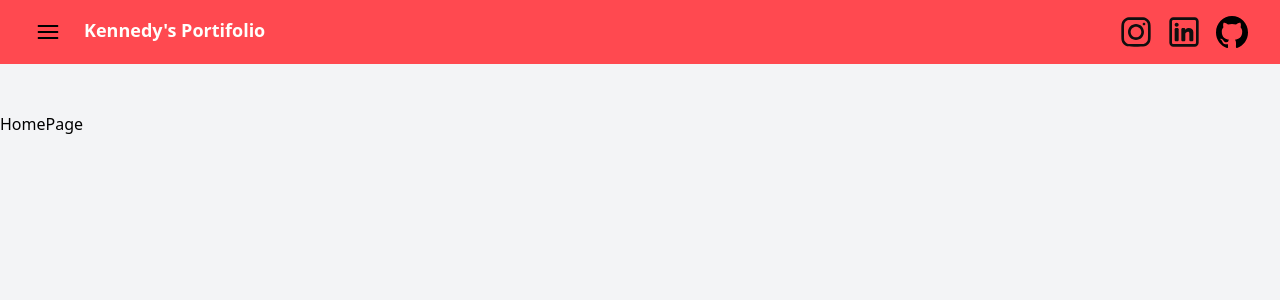
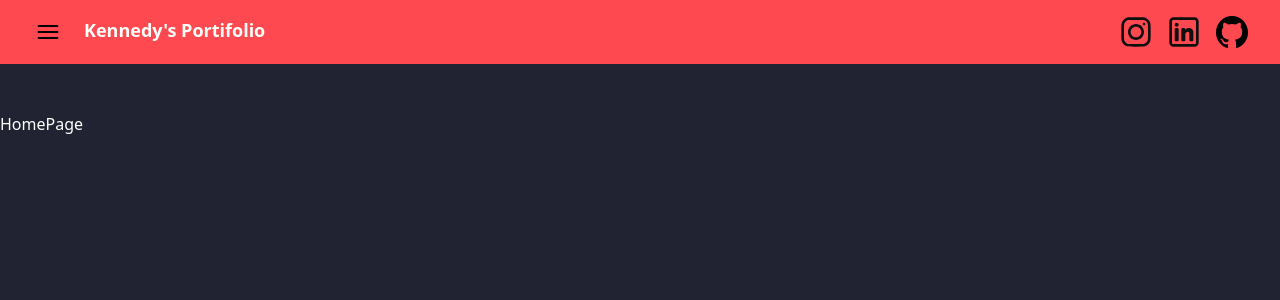
Before and after one commit to Kennedy-Miyake/mini-portifolio, a Vue app in the folder mini-portifolio/: page / in a window 1280 px wide. Shown: the top 300 px of the page. Built offline with nearby package versions, Linux system fonts and the light colour scheme.

Commit message:
css: changing the background using my color palette

```diff
--- a/mini-portifolio/src/App.vue
+++ b/mini-portifolio/src/App.vue
@@ -2,7 +2,7 @@
   import Navbar from './components/NavbarComponent.vue'
 </script>
 <template>
-  <div class="flex-flex-col min-h-screen bg-gray-100">
+  <div class="flex-flex-col min-h-screen bg-[#212332] text-[#fffffc]">
     <Navbar />
     <div class="main container mx-auto px-4 py-6"></div>
     <div class="main">
```
